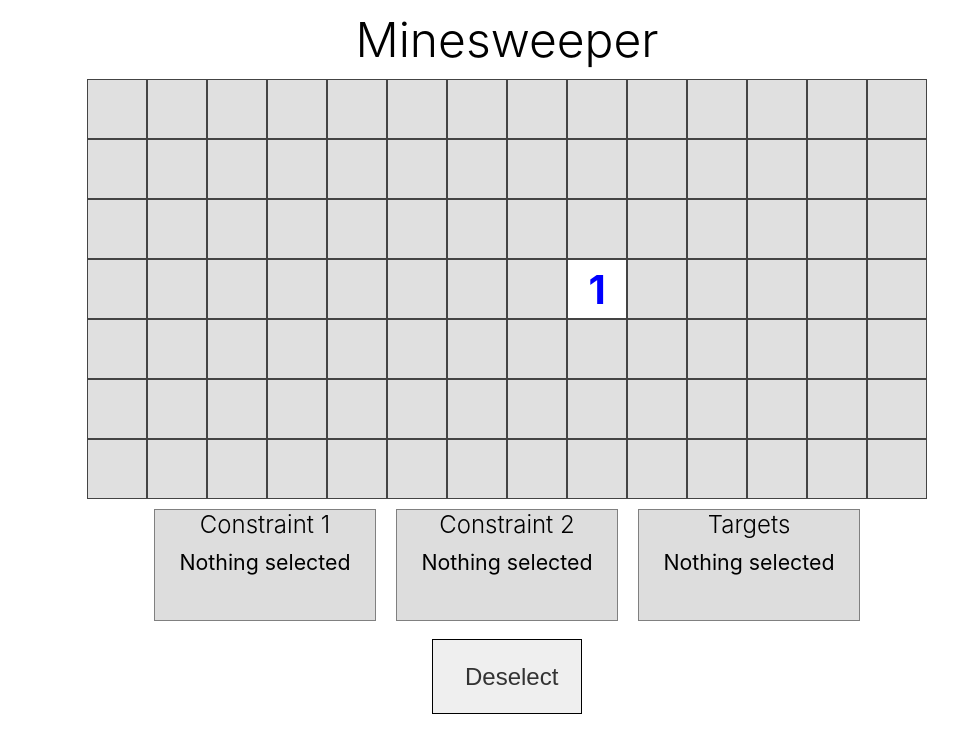
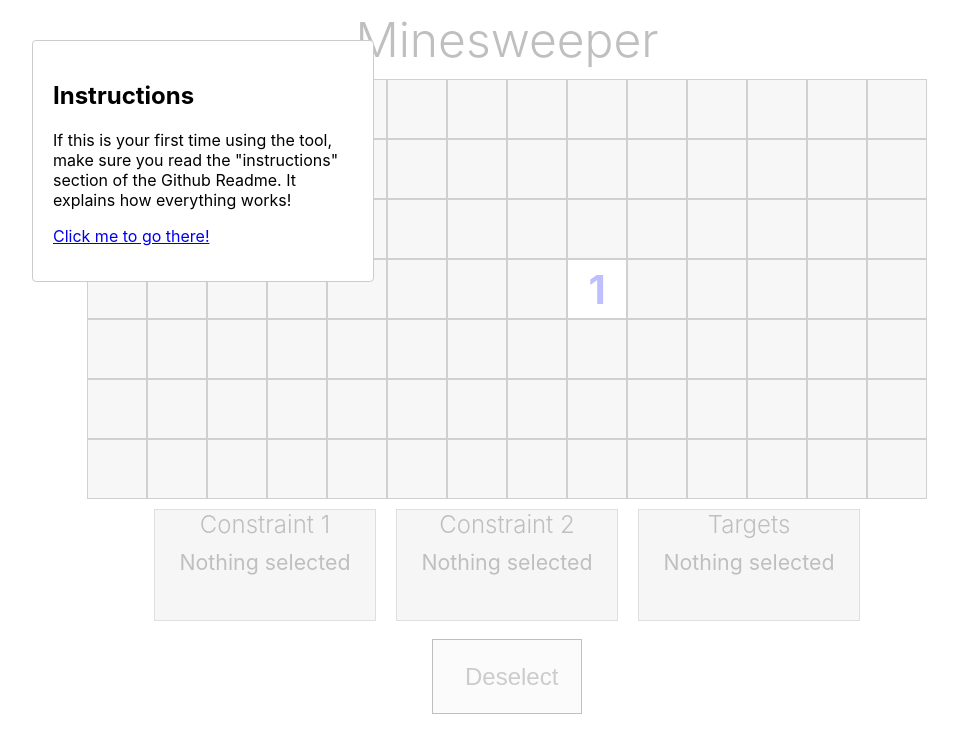
Before and after one commit to stevenwaterman/Minesweeper-Online, a React (Create React App) app: page / in a window 1280 px wide. Shown: the top 752 px of the page, without its empty margins (8-966 px from the left). Built offline with nearby package versions, Linux system fonts and the light colour scheme.

Commit message:
add instructions

```diff
--- a/src/app/Component.tsx
+++ b/src/app/Component.tsx
@@ -1,8 +1,13 @@
-import React from "react";
+import React, { useState } from "react";
 import { Provider } from "react-redux";
+import Modal from "react-modal";
 
 import "./Styles.scss";
-import Overlay, { targetColor, firstColor, secondColor } from "../hover/ConstraintOverlay";
+import Overlay, {
+  targetColor,
+  firstColor,
+  secondColor
+} from "../hover/ConstraintOverlay";
 import Board from "../board/Board";
 import CoordsOverlay from "../coordsOverlay/CoordsOverlay";
 import AllOptions from "../options/AllOptionsPanel";
@@ -18,8 +23,31 @@ import {
 } from "../constraints/Selectors";
 
 const App: React.FC = () => {
+  const [modalIsOpen, setModalVisible] = useState(true);
+
   return (
     <Provider store={store}>
+      <Modal
+        style={{
+          content: {
+            width: "300px",
+            height: "200px"
+          }
+        }}
+        isOpen={modalIsOpen}
+        onRequestClose={() => setModalVisible(false)}
+        contentLabel="Introduction Modal"
+      >
+        <h2>Instructions</h2>
+        <p>
+          If this is your first time using the tool, make sure you read the
+          "instructions" section of the Github Readme. It explains how
+          everything works!
+        </p>
+        <a href="https://github.com/stevenwaterman/Minesweeper-Constrained/blob/master/README.md#instructions">
+          Click me to go there!
+        </a>
+      </Modal>
       <div className="columns">
         <div className="leftColumn">
           <Title />
```
